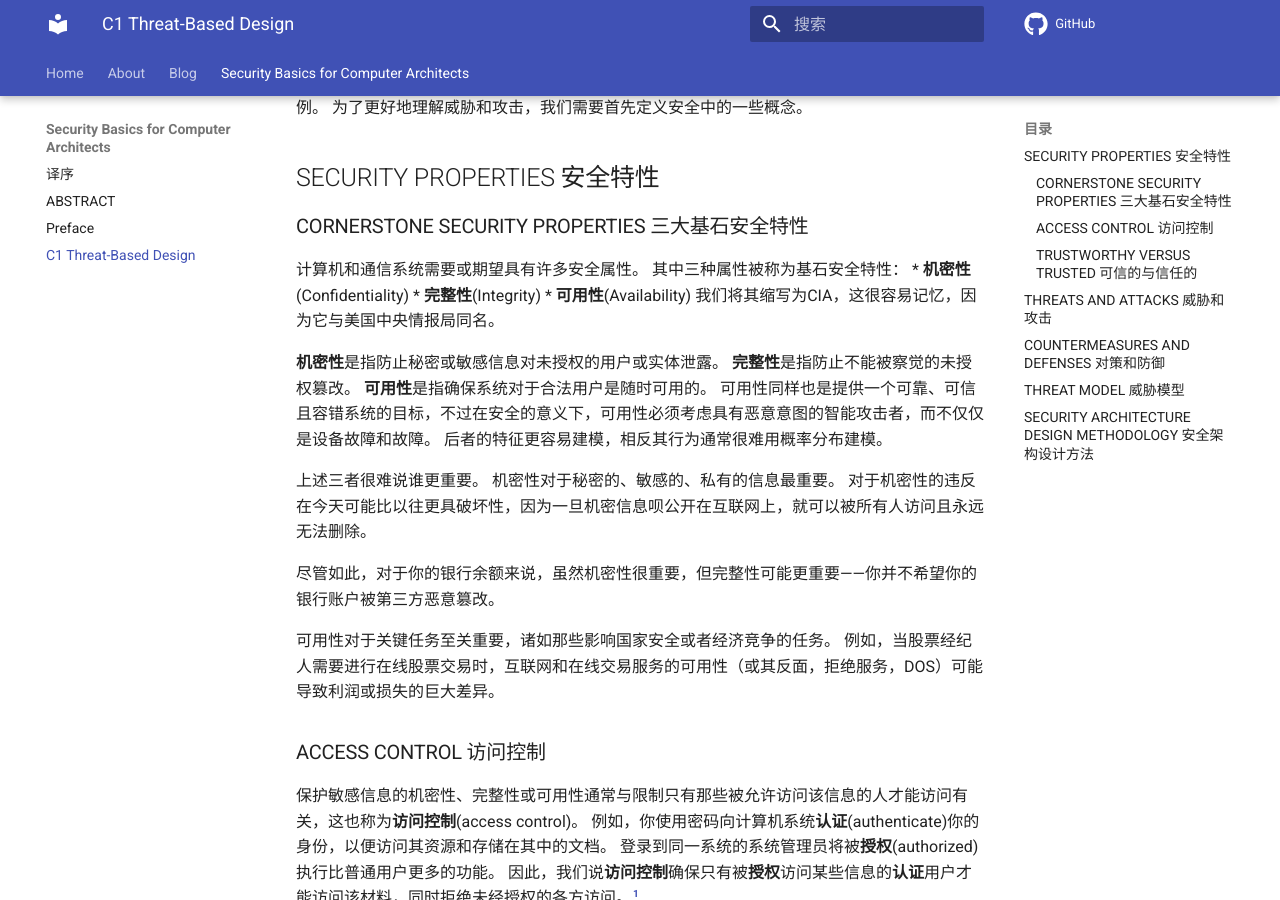
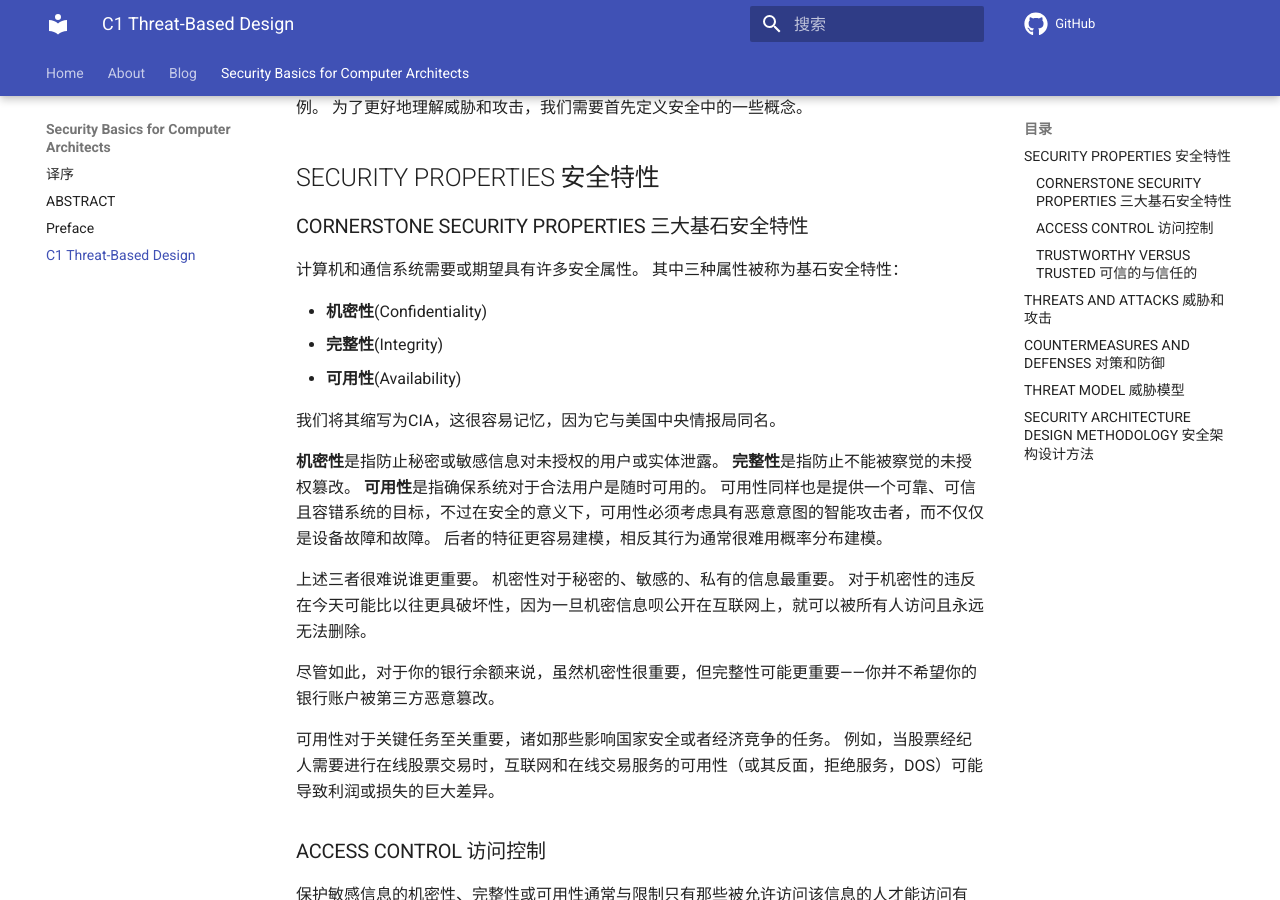
Before and after one commit to fanyc22/blog, an MkDocs documentation site: the page built from docs/SBCA/C1.md, in a window 1280 px wide and 900 px high, scrolled down 461 px. Built offline with MkDocs 1.6.1 and Material for MkDocs 9.7.7, drawn with Linux system fonts in a browser that asks for light colours; comment, search, counter and statistics services are not loaded.

```diff
--- a/docs/SBCA/C1.md
+++ b/docs/SBCA/C1.md
@@ -20,9 +20,11 @@
 
 计算机和通信系统需要或期望具有许多安全属性。
 其中三种属性被称为基石安全特性：
-* **机密性**(Confidentiality)
-* **完整性**(Integrity)
-* **可用性**(Availability)
+
+- **机密性**(Confidentiality)
+- **完整性**(Integrity)
+- **可用性**(Availability)
+
 我们将其缩写为CIA，这很容易记忆，因为它与美国中央情报局同名。
 
 **机密性**是指防止秘密或敏感信息对未授权的用户或实体泄露。
```
